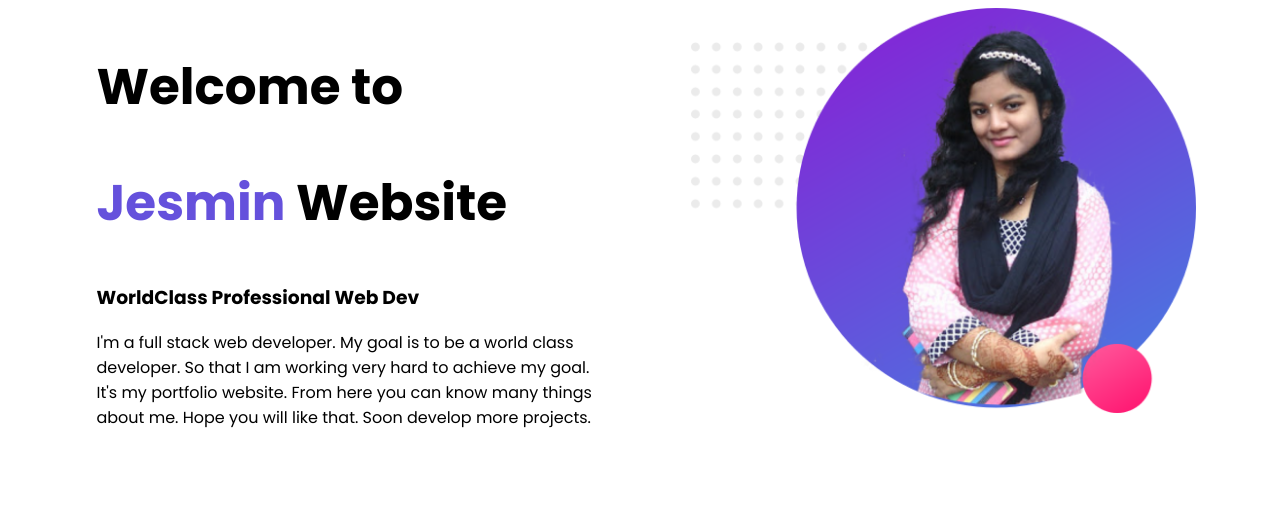
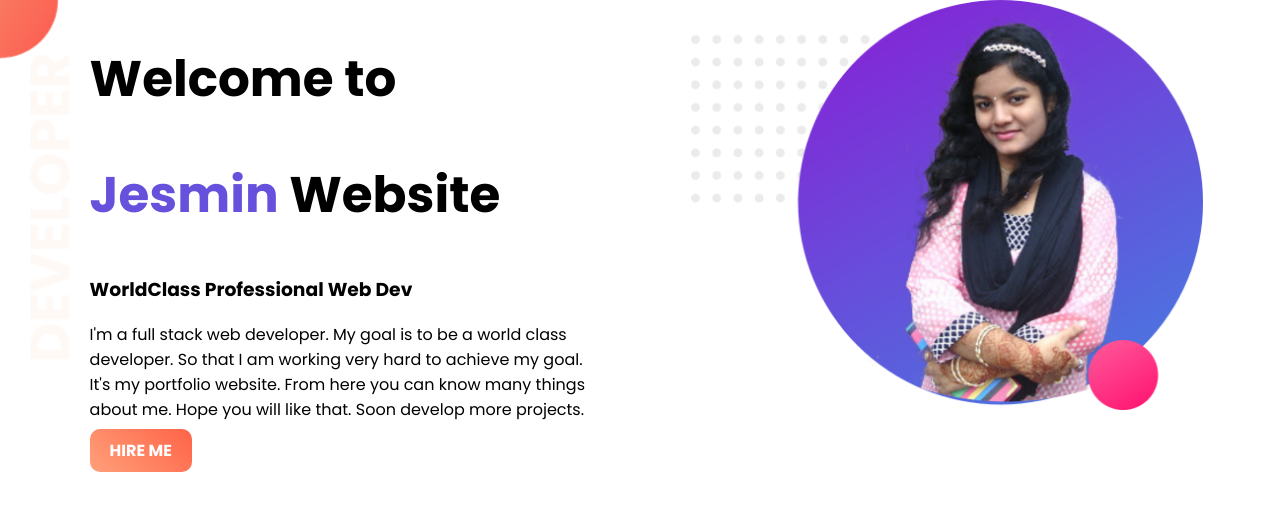
Before and after one commit to jesmin-juthi/portfolio, a plain HTML site: page index.html in a window 1280 px wide. Drawn offline with Linux system fonts and the light colour scheme.

Commit message:
header complete

```diff
--- a/index.html
+++ b/index.html
@@ -8,12 +8,13 @@
     <link rel="stylesheet" href="style.css">
 </head>
 <body>
-    <section>
+    <section class="top-banner">
         <div class="half-width">
             <h1>Welcome to</h1>
             <h1><span class="name-highlighted">Jesmin</span> Website</h1>
             <h3>WorldClass Professional Web Dev</h3>
             <p>I'm a full stack web developer. My goal is to be a world class developer. So that I am working very hard to achieve my goal. It's my portfolio website. From here you can know many things about me. Hope you will like that. Soon develop more projects.</p>
+            <a class="link-button" target="_blank" href="https://www.linkedin.com/in/jesminjuthi/">HIRE ME</a>
         </div>
         <div class="half-width">
             <img src="image/profile.png" alt="profile-image">
--- a/style.css
+++ b/style.css
@@ -1,5 +1,6 @@
 body{
     font-family: 'Poppins', sans-serif;
+    margin: 0;
 }
 h1{
     font-size: 50px;
@@ -16,3 +17,18 @@ h1{
 .half-width img{
     width: 100%;
 }
+.top-banner{
+    background-image: url("image/top-banner.png");
+    background-repeat: no-repeat;
+}
+section{
+    height: 500px;
+}
+.link-button{
+    text-decoration: none;
+    background-image: linear-gradient(45deg, lightSalmon, tomato);
+    padding: 10px 20px;
+    border-radius: 10px;
+    font-weight: 700;
+    color: #fff;
+}
```
